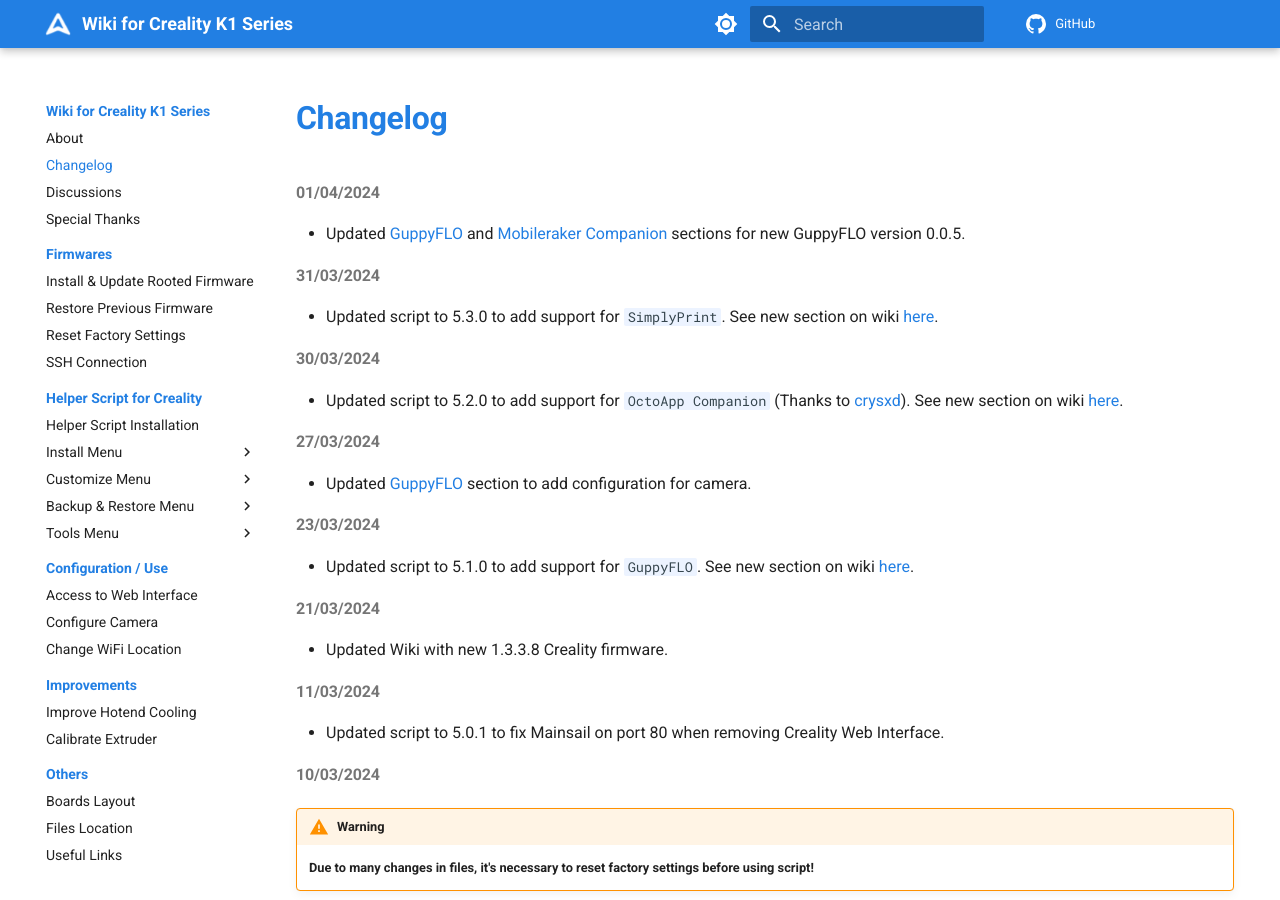
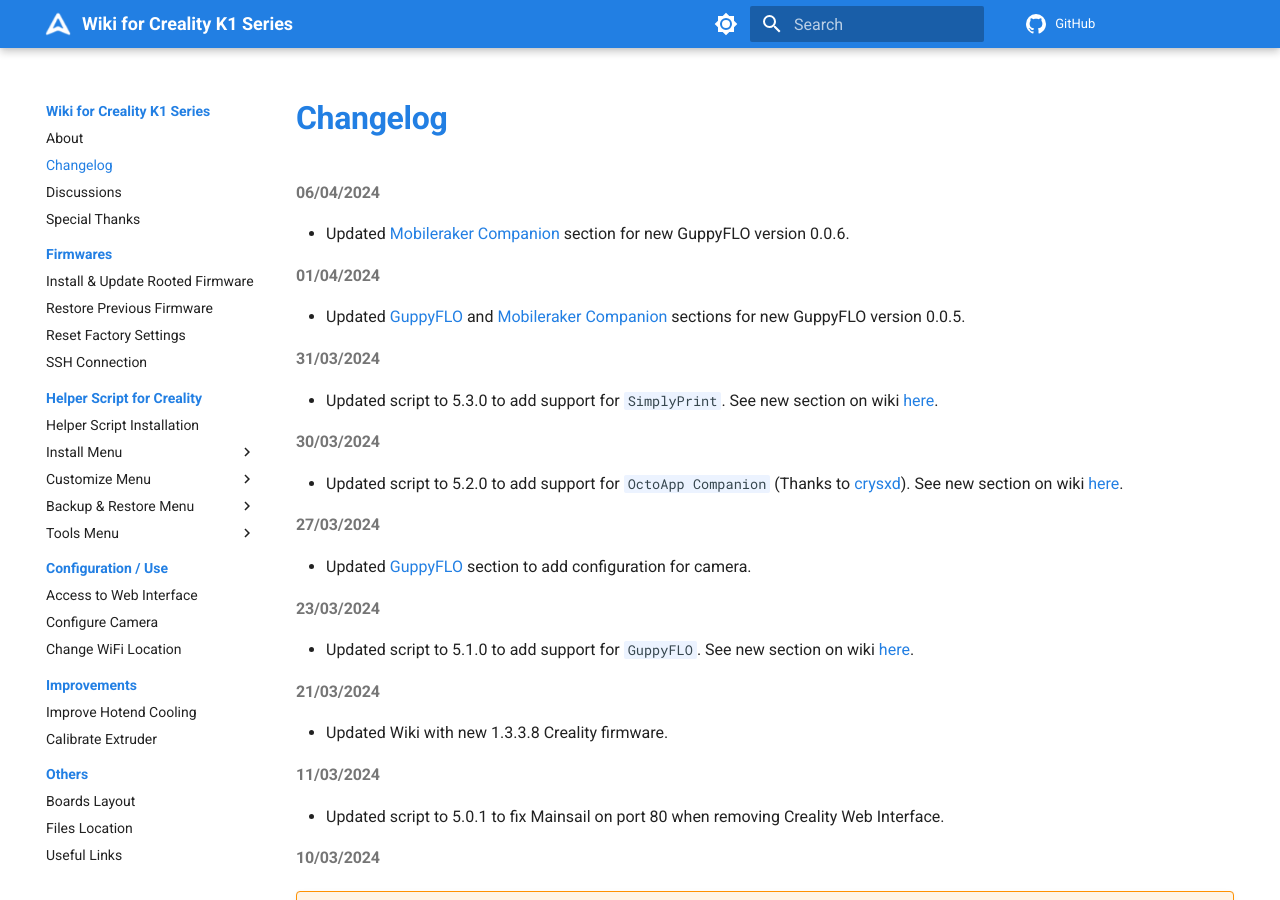
Before and after one commit to Guilouz/Creality-Helper-Script-Wiki, an MkDocs documentation site: the page built from docs/changelog.md, in a window 1280 px wide and 900 px high. Built offline with MkDocs 1.6.1 and Material for MkDocs 9.7.7, drawn with Linux system fonts in a browser that asks for light colours; comment, search, counter and statistics services are not loaded.

Commit message:
Update changelog.md

```diff
--- a/docs/changelog.md
+++ b/docs/changelog.md
@@ -2,6 +2,10 @@
 hide:
   - toc
 ---
+#### 06/04/2024
+
+- Updated [Mobileraker Companion](helper-script/mobileraker-companion.md) section for new GuppyFLO version 0.0.6.
+
 #### 01/04/2024
 
 - Updated [GuppyFLO](helper-script/guppyflo.md) and [Mobileraker Companion](helper-script/mobileraker-companion.md) sections for new GuppyFLO version 0.0.5.
```
